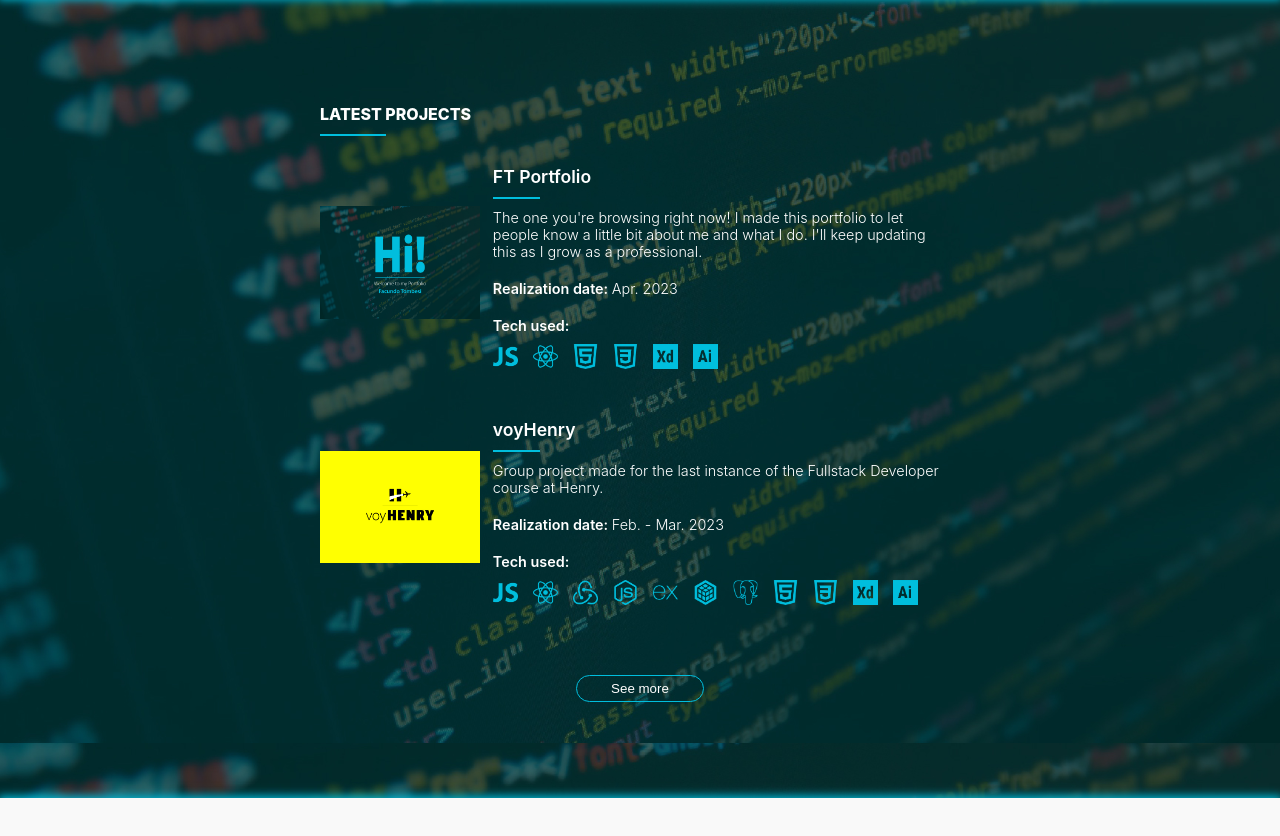
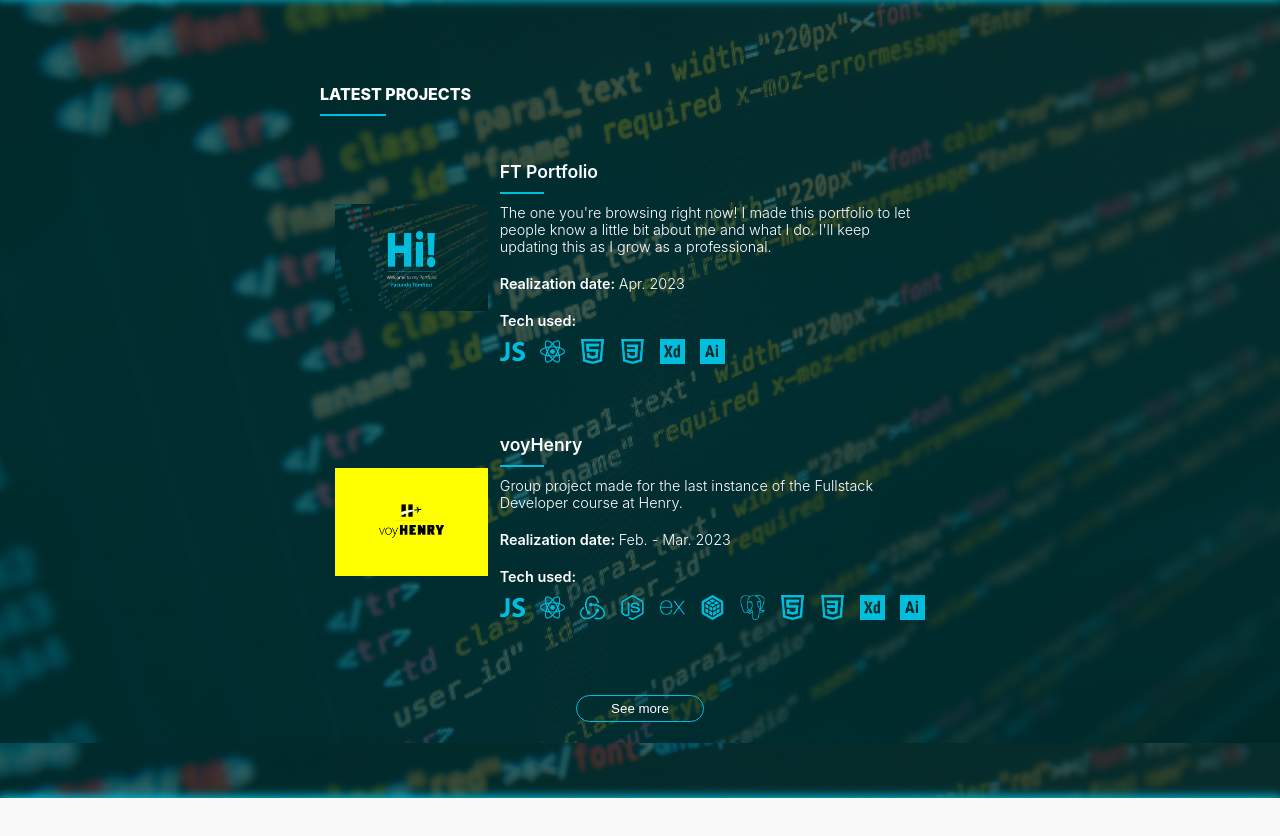
Before and after one commit to FacuTombesi/Portfolio, a React (Create React App) app in the folder client/: page / in a window 1280 px wide. Shown: the part 1657-2493 px from the top of the page. Built offline with nearby package versions, Linux system fonts and the light colour scheme.

Commit message:
added cards hover

```diff
--- a/client/src/components/ProjectsSection.jsx
+++ b/client/src/components/ProjectsSection.jsx
@@ -16,9 +16,7 @@ const ProjectsSection = () => {
                 <p className={style.projSecTitle}>{langs[lang].prj_title}</p>
                 <hr color='#00bedd' width='10%' />
                 {/* ------------- PROJECT 1 ------------- */}
-                <a href="/projects/portfolio">
-                    <PortfolioCard />
-                </a>
+                <PortfolioCard />
                 {/* ------------- PROJECT 2 ------------- */}
                 <a href="/projects/voyhenry">
                     <VoyHenryCard />
--- a/client/src/projects/cards/FoodPICard.jsx
+++ b/client/src/projects/cards/FoodPICard.jsx
@@ -33,6 +33,15 @@ const FoodPICard = () => {
         ? Container = styled.section `
             background-color: transparent;
             color: white;
+            margin-top: 10px;
+            border-radius: 30px;
+            padding: 5px 15px;
+
+            &:hover {
+                background-color: white;
+                color: black;
+                transition: 0.5s;
+            }
         `
         : Container = styled.section `
             background-color: ${({ theme }) => theme.backgroundColor};
--- a/client/src/projects/cards/PortfolioCard.jsx
+++ b/client/src/projects/cards/PortfolioCard.jsx
@@ -31,6 +31,15 @@ const PortfolioCard = () => {
         ? Container = styled.section `
             background-color: transparent;
             color: white;
+            margin-top: 10px;
+            border-radius: 30px;
+            padding: 5px 15px;
+
+            &:hover {
+                background-color: white;
+                color: black;
+                transition: 0.5s;
+            }
         `
         : Container = styled.section `
             background-color: ${({ theme }) => theme.backgroundColor};
--- a/client/src/projects/cards/VoyHenryCard.jsx
+++ b/client/src/projects/cards/VoyHenryCard.jsx
@@ -36,6 +36,15 @@ const VoyHenryCard = () => {
         ? Container = styled.section `
             background-color: transparent;
             color: white;
+            margin-top: 10px;
+            border-radius: 30px;
+            padding: 5px 15px;
+
+            &:hover {
+                background-color: white;
+                color: black;
+                transition: 0.5s;
+            }
         `
         : Container = styled.section `
             background-color: ${({ theme }) => theme.backgroundColor};
```
